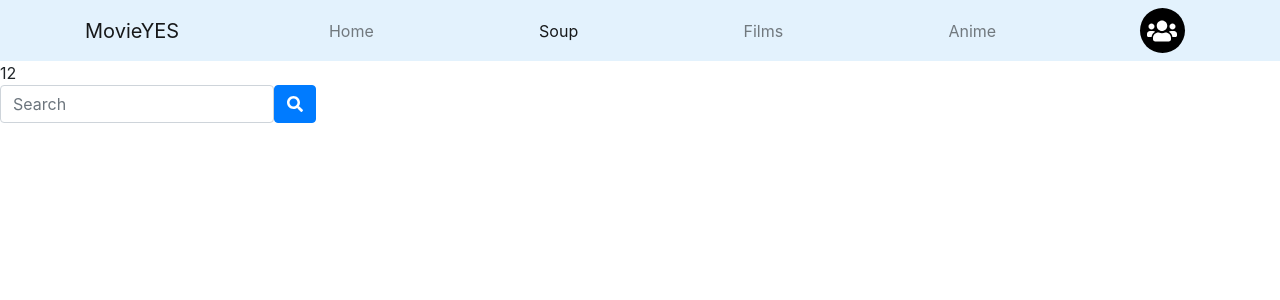
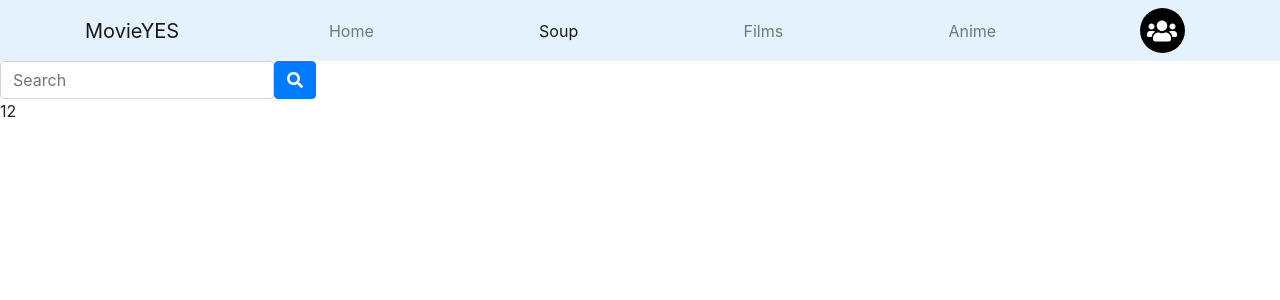
Before and after one commit to shatoba97/multimedia-site, a React (Create React App) app: page /soup in a window 1280 px wide. Shown: the top 300 px of the page. Built offline with nearby package versions, Linux system fonts and the light colour scheme.

Commit message:
MS-1 Add fetch and core structure

```diff
--- a/src/App.tsx
+++ b/src/App.tsx
@@ -1,27 +1,14 @@
-import React, { Fragment } from "react";
-import { Route, BrowserRouter as Router, Switch } from "react-router-dom";
-import "./App.scss";
-import Body from "./components/body/Body";
-import Header from "./components/header/Header";
+import React, { Fragment } from 'react';
+import { Route, BrowserRouter as Router, Switch } from 'react-router-dom';
+import './App.scss';
+import Body from './components/body/Body';
+import Header from './components/header/Header';
 
 function App() {
   return (
     <Router>
       <Header />
-      <Switch>
-        <Route exact path={"/"}>
-          1 <Body />
-        </Route>
-        <Route path={"/soup"}>
-          12 <Body />
-        </Route>
-        <Route path={"/films"}>
-          123 <Body />
-        </Route>
-        <Route path={"/anime"}>
-          1234 <Body />
-        </Route>
-      </Switch>
+      <Body/>
     </Router>
   );
 }
--- a/src/components/body/Body.tsx
+++ b/src/components/body/Body.tsx
@@ -1,12 +1,31 @@
 import React, { FC } from "react";
+import { Route, Switch } from "react-router-dom";
 import SearchRow from "../shared/search-row/SearchRow";
 import "./Body.scss";
 
 const Body: React.FC<{}> = () => {
-  const searchChange = (value: string) => {console.log(value)};
+  const searchChange = (value: string) => {
+    console.log(value);
+  };
 
-  return <div>
-    <SearchRow searchChange={searchChange}></SearchRow>
-  </div>;
+  return (
+    <React.Fragment>
+      <SearchRow searchChange={searchChange}></SearchRow>
+      <Switch>
+        <Route exact path={"/"}>
+          <div>1</div>
+        </Route>
+        <Route path={"/soup"}>
+          <div>12</div>
+        </Route>
+        <Route path={"/films"}>
+          <div>123</div>
+        </Route>
+        <Route path={"/anime"}>
+          <div>1234</div>
+        </Route>
+      </Switch>
+    </React.Fragment>
+  );
 };
 export default Body;
--- /dev/null
+++ b/src/env.ts
@@ -0,0 +1,3 @@
+export const env = {
+  key: 'eyJ0eXAiOiJKV1QiLCJhbGciOiJIUzUxMiJ9.eyJzdWIiOiJzaGF0b2JhOTdAeWFuZGV4LnJ1IiwiZXhwIjoxNjIwNDgwNTM1fQ.U48q504ptrmy5kn-kl43-4LFZS0gHcNSYr963Mz_TSkD6DcYBapFpLO-DtfdOABHAQhar0RHVnLV0jXqty_9qw',
+}
```
Also changed, not shown: src/core/base/request.ts (added, +7 -0 lines), src/core/model/request-params.model.ts (added, +58 -0 lines).
